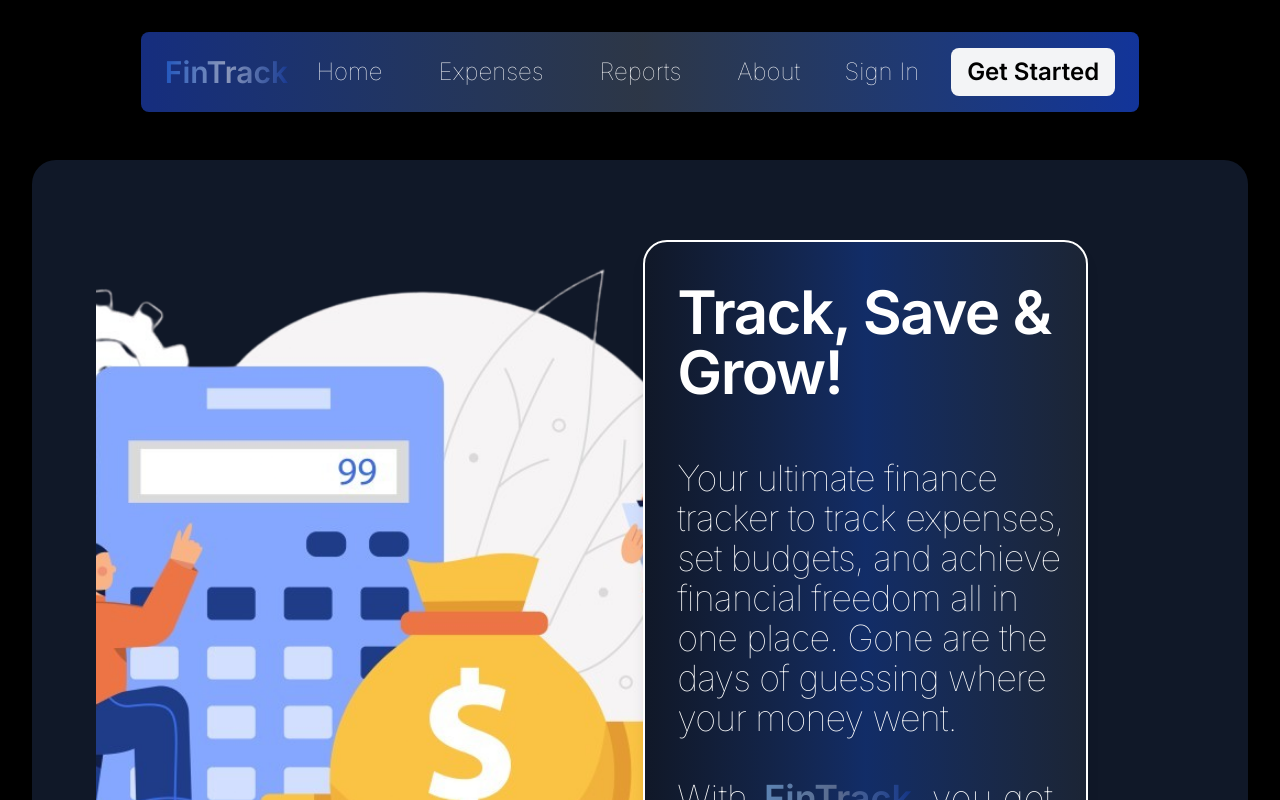
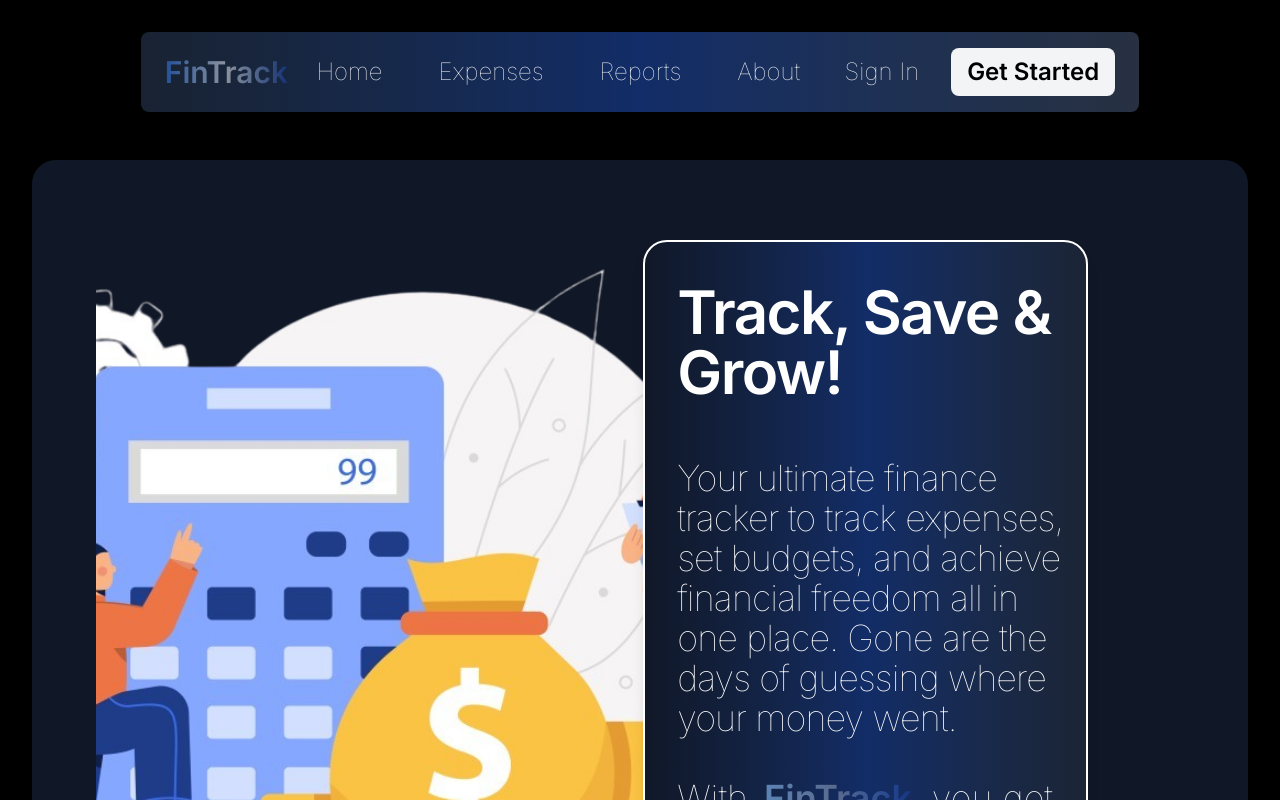
Before and after one commit to KristinAlex1/FinTracker-React-Firebase, a React (Vite) app: page / in a window 1280 px wide. Shown: the top 800 px of the page. Built offline with nearby package versions, Linux system fonts and the light colour scheme.

Commit message:
Added footer

```diff
--- a/package.json
+++ b/package.json
@@ -11,6 +11,7 @@
   },
   "dependencies": {
     "@tailwindcss/vite": "^4.0.7",
+    "framer-motion": "^12.4.7",
     "react": "^19.0.0",
     "react-dom": "^19.0.0",
     "react-router-dom": "^7.2.0",
--- a/src/components/Navbar.jsx
+++ b/src/components/Navbar.jsx
@@ -6,7 +6,7 @@ const Navbar = () => {
     <>
       <div className="flex bg-black items-center justify-center min-h-[6rem] relative px-4">
         {/* Navbar Container */}
-        <div className="w-full md:w-[80%] h-auto md:h-[5rem] bg-gray-900 rounded-lg mt-[2rem] font-thin flex flex-col md:flex-row items-center justify-between px-4 md:px-6 bg-gradient-to-r from-blue-800/60 via-gray-600/50 to-blue-700/60 shadow-lg">
+        <div className="w-full md:w-[80%] h-auto md:h-[5rem] bg-gray-900 rounded-lg mt-[2rem] font-thin flex flex-col md:flex-row items-center justify-between px-4 md:px-6 bg-gradient-to-r from-gray-800/60 via-blue-600/30 to-gray-700/60 shadow-lg">
           {/* Logo */}
           <h1 className="text-2xl md:text-3xl bg-gradient-to-r from-blue-500/50 via-white/50 to-blue-700/30 text-transparent bg-clip-text font-semibold mb-2 md:mb-0">
             FinTrack
```
Also changed, not shown: 1 other file (tests, documents, lock files or other folders).
